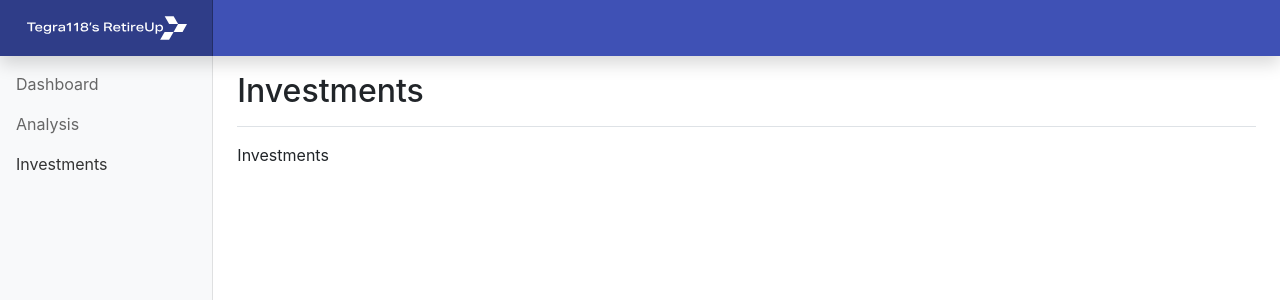
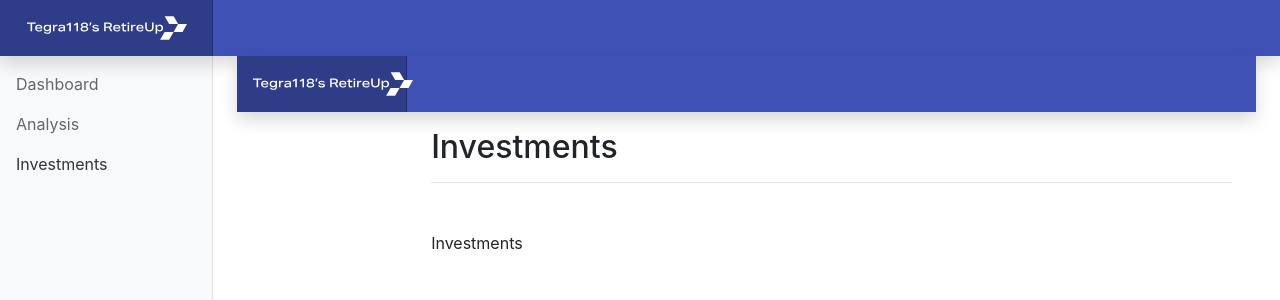
Before and after one commit to retireupinc/retireup-sample-api-app, a React (Create React App) app: page /investments in a window 1280 px wide. Shown: the top 300 px of the page. Built offline with nearby package versions, Linux system fonts and the light colour scheme.

Commit message:
Wrapped pages in Layout component

```diff
--- a/src/routes/Analysis.js
+++ b/src/routes/Analysis.js
@@ -1,12 +1,13 @@
+import withMainLayout from "../components/WithMainLayout";
+import MainPageHeader from "../components/MainPageHeader";
+
 function Analysis() {
   return (
     <>
-      <div className="d-flex justify-content-between flex-wrap flex-md-nowrap align-items-center pt-3 pb-2 mb-3 border-bottom">
-        <h1 className="h2">Analysis</h1>
-      </div>
+      <MainPageHeader label="Analysis" />
       <div>Analysis</div>
     </>
   );
 }
 
-export default Analysis;
+export default withMainLayout(Analysis);
--- a/src/routes/Dashboard/index.js
+++ b/src/routes/Dashboard/index.js
@@ -1,6 +1,7 @@
 import { useState, useEffect, useCallback } from "react";
 import { Spinner } from "react-bootstrap";
 import { fetchPlanByTagName } from "../../utils/ApiClient";
+import withMainLayout from "../../components/WithMainLayout";
 import MainPageHeader from "../../components/MainPageHeader";
 import LoadingOverlay from "../../components/LoadingOverlay";
 import DashboardContext from "./DashboardContext";
@@ -53,7 +54,9 @@ function Dashboard(props) {
     return (
       <>
         <MainPageHeader label="Timeline" />
-        <Spinner animation="border" variant="primary" />
+        <Spinner animation="border" variant="primary" role="status">
+          <span className="sr-only">Loading...</span>
+        </Spinner>
       </>
     );
   }
@@ -86,4 +89,4 @@ function Dashboard(props) {
   );
 }
 
-export default Dashboard;
+export default withMainLayout(Dashboard);
--- a/src/routes/Investments.js
+++ b/src/routes/Investments.js
@@ -1,12 +1,13 @@
+import withMainLayout from "../components/WithMainLayout";
+import MainPageHeader from "../components/MainPageHeader";
+
 function Investments() {
   return (
     <>
-      <div className="d-flex justify-content-between flex-wrap flex-md-nowrap align-items-center pt-3 pb-2 mb-3 border-bottom">
-        <h1 className="h2">Investments</h1>
-      </div>
+      <MainPageHeader label="Investments" />
       <div>Investments</div>
     </>
   );
 }
 
-export default Investments;
+export default withMainLayout(Investments);
```
